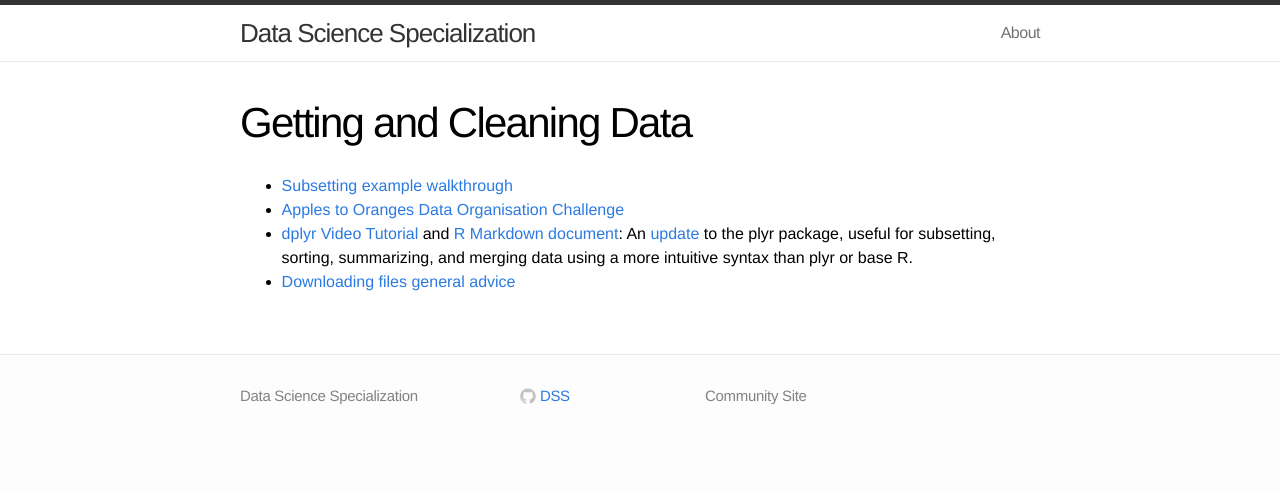
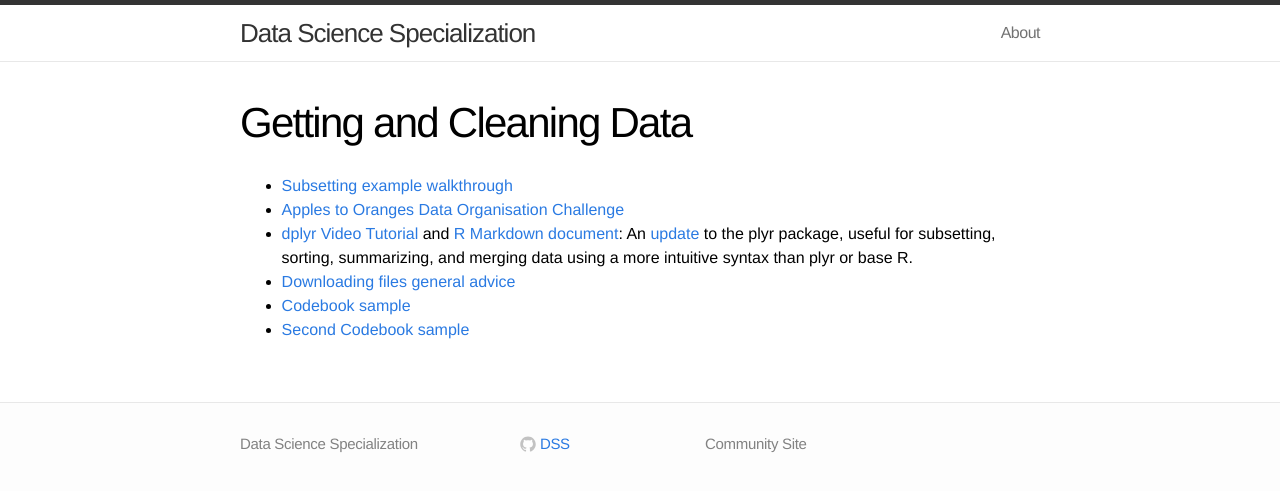
Before and after one commit to DataScienceSpecialization/DataScienceSpecialization.github.io, a Jekyll site: the page built from getclean.md, in a window 1280 px wide. Shown: the top 491 px of the page. Built offline with Jekyll 4.4.1, drawn with Linux system fonts in a browser that asks for light colours.

Commit message:
Update getclean.md
Added link to two gists of codebooks.

```diff
--- a/getclean.md
+++ b/getclean.md
@@ -8,3 +8,5 @@
 - [Apples to Oranges Data Organisation Challenge](https://github.com/thoughtfulbloke/faoexample)
 - [dplyr Video Tutorial](https://www.youtube.com/watch?v=jWjqLW-u3hc) and [R Markdown document](http://rpubs.com/justmarkham/dplyr-tutorial): An [update](http://blog.rstudio.org/2014/01/17/introducing-dplyr/) to the plyr package, useful for subsetting, sorting, summarizing, and merging data using a more intuitive syntax than plyr or base R.
 - [Downloading files general advice](http://rpubs.com/thoughtfulbloke/downloadtips)
+- [Codebook sample](https://gist.github.com/kirstenfrank/218c36a1938055d0f4e4)
+- [Second Codebook sample](https://gist.github.com/kirstenfrank/699abe3e16fd1dc36e5d)
```
